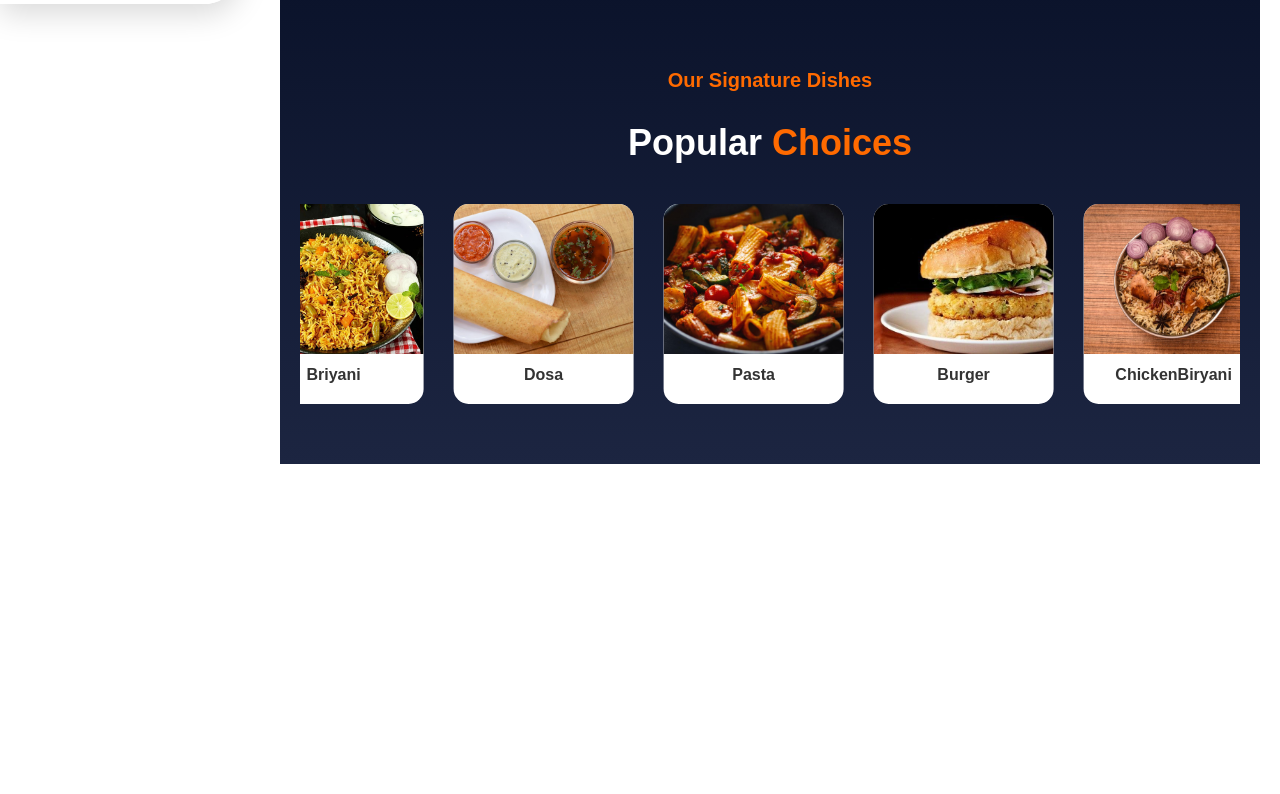
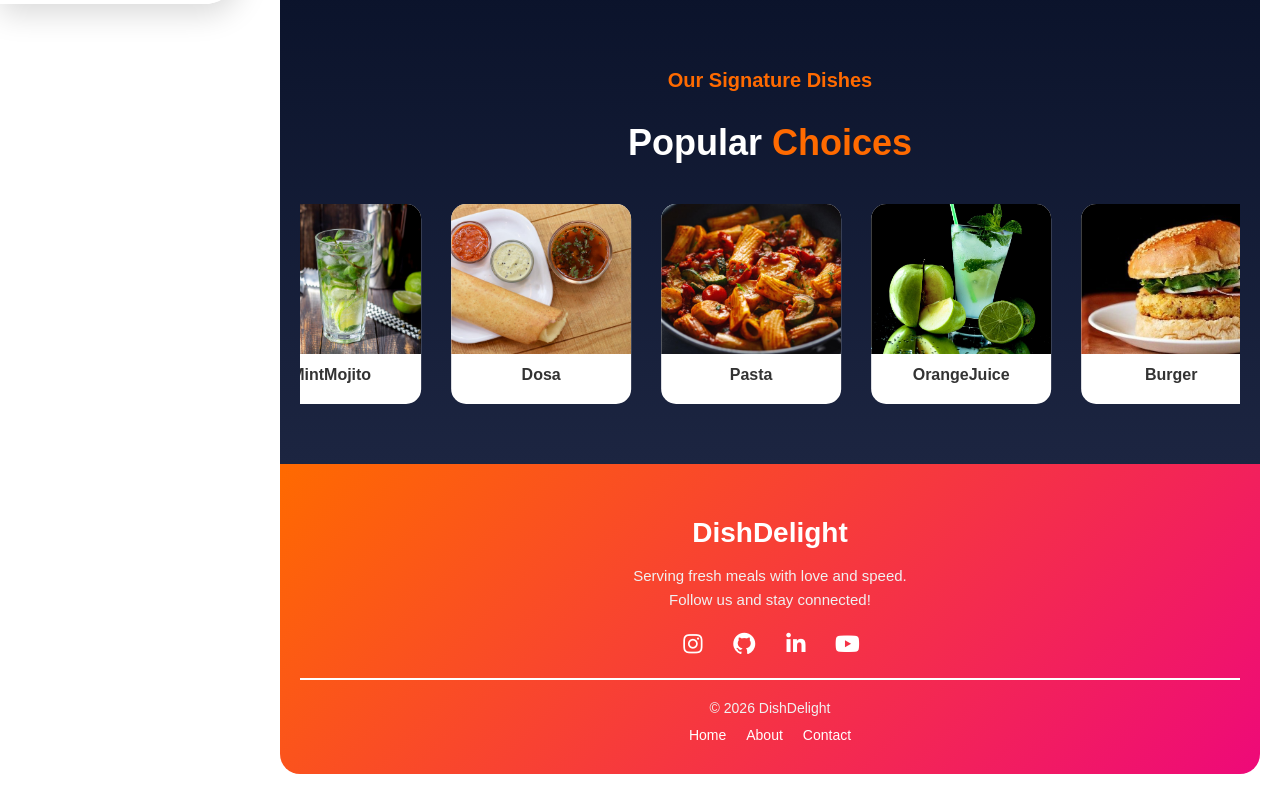
Before and after one commit to Prudhvisankar2002/food-ordering-system, a React (Vite) app: page / in a window 1280 px wide. Shown: the part 831-1625 px from the top of the page. Before the commit the page ends 1315 px from the top, so only its background shows below. Built offline with nearby package versions, Linux system fonts and the light colour scheme.

Commit message:
Updated Cart.css for clearer payment buttons

```diff
--- a/src/AboutUs.css
+++ b/src/AboutUs.css
@@ -1,6 +1,9 @@
 .about-container {
   min-height: 100vh;
   padding: 30px;
+  display: flex;                 /* ✅ make it a flex container */
+  flex-direction: column;        /* stack content + footer */
+  justify-content: space-between;/* push footer down */
   background: linear-gradient(135deg, #b7e8e4 0%, #d7dff2 40%, #f7bfdc 75%, #9be7ea 100%);
   border-radius: 20px;
 }
@@ -51,12 +54,12 @@
 
 /* ===== FOOTER STYLING ===== */
 .footer {
-  background: linear-gradient(135deg, #ff6a00, #ee0979); /* Changed color */
+  background: linear-gradient(135deg, #ff6a00, #ee0979);
   color: white;
   text-align: center;
   padding: 30px 20px;
-  margin-top: 40px;
   border-radius: 0 0 20px 20px;
+  margin-top: auto;              /* ✅ ensures footer stays at bottom */
 }
 
 .footer-title {
--- a/src/AboutUs.jsx
+++ b/src/AboutUs.jsx
@@ -60,7 +60,6 @@ function AboutUs() {
           <a href="/">Home</a>
           <a href="/about">About</a>
           <a href="/contact">Contact</a>
-          <a href="/blog">Blog</a>
         </div>
       </footer>
     </div>
--- a/src/Cart.css
+++ b/src/Cart.css
@@ -162,7 +162,7 @@
   box-shadow: 0 12px 28px rgba(0,0,0,.15);
   display: flex;
   flex-direction: column;
-  gap: 20px;
+  gap: 5px;
 }
 
 /* ===== ORDER TITLE ===== */
@@ -171,15 +171,16 @@
   font-size: 30px;
   font-weight: bold;
   color: #222;
-  border-bottom: 1px solid #ccc;
-  padding-bottom: 8px;
+  border-bottom: none;
+  margin-bottom: 0;
+  padding-bottom: 0;
 }
 
 /* ===== BILL DETAILS ===== */
 .bill-card {
-  border-top: 1px solid #ccc;
+  border-top: none;
   border-bottom: 1px solid #ccc;
-  padding: 10px 0;
+  padding: 0;
 }
 
 .bill-card h2 {
@@ -299,19 +300,33 @@
   gap: 8px;
 }
 
+/* ===== PAYMENT BUTTONS ===== */
 .pay-btn {
-  padding: 12px;
-  border: none;
+  padding: 14px;
+  border: 2px solid black; /* clearer border */
   border-radius: 10px;
-  background: #f2f2f2;
+  background: white;       /* bright background */
+  color: black;            /* visible text */
   font-weight: bold;
   cursor: pointer;
-  transition: .3s;
-  box-shadow: 0 5px 10px rgba(0,0,0,.1);
+  transition: all 0.3s ease;
+  box-shadow: 0 5px 10px rgba(0,0,0,0.1);
 }
 
-.pay-btn:hover { transform: scale(1.05); }
-.active-pay { background: #00c853; color: white; }
+.pay-btn:hover {
+  transform: translateY(-3px);
+  background: linear-gradient(135deg, #ff6a00, #ee0979);
+  color: white;
+  box-shadow: 0 8px 18px rgba(255,106,0,0.4);
+}
+
+/* Active payment button */
+.active-pay {
+  background: linear-gradient(135deg, #00c853, #43e97b);
+  color: white;
+  border: 2px solid black;
+}
+
 
 /* ===== QR SECTION ===== */
 .qr-section {
--- a/src/Home.css
+++ b/src/Home.css
@@ -99,7 +99,7 @@
 .scroll-content {
   display: flex;
   gap: 30px;
-  animation: scroll-left 5s linear infinite;
+  animation: scroll-left 10s linear infinite;
 }
 
 .scroll-container:hover .scroll-content {
@@ -174,3 +174,62 @@
     font-size: 13px;
   }
 }
+
+
+/* ===== FOOTER STYLING ===== */
+.footer {
+  background: linear-gradient(135deg, #ff6a00, #ee0979);
+  color: white;
+  text-align: center;
+  padding: 30px 20px;
+  margin-top: 40px;
+  border-radius: 0 0 20px 20px;
+}
+
+.footer-title {
+  font-size: 28px;
+  font-weight: bold;
+  margin-bottom: 10px;
+}
+
+.footer-text {
+  font-size: 15px;
+  color: #f1f1f1;
+  margin-bottom: 20px;
+  line-height: 1.6;
+}
+
+.social-icons a {
+  margin: 0 12px;
+  color: #fff;
+  font-size: 22px;
+  transition: all 0.3s ease;
+}
+
+.social-icons a:hover {
+  color: #222;
+  transform: scale(1.2);
+}
+
+.footer-line {
+  border: 0.5px solid #fff;
+  margin: 20px 0;
+}
+
+.footer-copy {
+  font-size: 14px;
+  color: #f1f1f1;
+  margin-bottom: 10px;
+}
+
+.footer-links a {
+  margin: 0 10px;
+  color: #fff;
+  text-decoration: none;
+  font-size: 14px;
+  transition: color 0.3s ease;
+}
+
+.footer-links a:hover {
+  color: #222;
+}
--- a/src/Home.jsx
+++ b/src/Home.jsx
@@ -6,25 +6,24 @@ function Home() {
   const navigate = useNavigate();
 
   const popularItems = [
-    { name: "Briyani", image: "/Images/veg_items/Biryani.jpg" },
-    { name: "Dosa", image: "/Images/veg_items/Dosa.jpg" },
-    { name: "Pasta", image: "/Images/veg_items/Pasta.jpg" },
-    { name: "Burger", image: "/Images/veg_items/Burger.jpg" },
+    { name: "Briyani", image: "/Images/veg_items/Biryani.jpg", category: "veg" },
+    { name: "MintMojito", image: "/Images/cooldrinks/Mint Mojito.jpg", category: "cooldrinks" },
+    { name: "Dosa", image: "/Images/veg_items/Dosa.jpg", category: "veg" },
+    { name: "Pasta", image: "/Images/veg_items/Pasta.jpg", category: "veg" },
+    { name: "OrangeJuice", image: "/Images/cooldrinks/Green Apple Mojito.jpg", category: "cooldrinks" },
+    { name: "Burger", image: "/Images/veg_items/Burger.jpg", category: "veg" },
 
-    { name: "ChickenBiryani", image: "/Images/Nonveg_items/ChickenBiryani.jpg" },
-    { name: "Fishfry", image: "/Images/Nonveg_items/FishFry.jpg" },
-    { name: "ChickenKebabs", image: "/Images/Nonveg_items/Chicken Kebabs.jpg" },
-    { name: "MuttonCurry", image: "/Images/Nonveg_items/MuttonCurry.jpg" },
+    { name: "OrangeJuice", image: "/Images/cooldrinks/Orange Juice.jpg", category: "cooldrinks" },
+    { name: "ChickenBiryani", image: "/Images/Nonveg_items/ChickenBiryani.jpg", category: "nonveg" },
+    { name: "Fishfry", image: "/Images/Nonveg_items/FishFry.jpg", category: "nonveg" },
+    { name: "ChickenKebabs", image: "/Images/Nonveg_items/Chicken Kebabs.jpg", category: "nonveg" },
+    { name: "MuttonCurry", image: "/Images/Nonveg_items/MuttonCurry.jpg", category: "nonveg" },
 
-    { name: "Kova", image: "/Images/Milk_items/Kova.jpg" },
-    { name: "Kulfi", image: "/Images/Milk_items/Kulfi.jpg" },
-    { name: "FlavoredMilk", image: "/Images/Milk_items/FlavoredMilk.jpg" },
-    { name: "Milkshake", image: "/Images/Milk_items/Milkshake.jpg" },
+    { name: "Kova", image: "/Images/Milk_items/Kova.jpg", category: "milk" },
+    { name: "Kulfi", image: "/Images/Milk_items/Kulfi.jpg", category: "milk" },
+    { name: "FlavoredMilk", image: "/Images/Milk_items/FlavoredMilk.jpg", category: "milk" },
+    { name: "Milkshake", image: "/Images/Milk_items/Milkshake.jpg", category: "milk" },
 
-    { name: "CocaCola", image: "/Images/cooldrinks/CocaCola.jpg" },
-    { name: "MintMojito", image: "/Images/cooldrinks/MintMojito.jpg" },
-    { name: "Limca", image: "/Images/cooldrinks/Limca.jpg" },
-    { name: "OrangeJuice", image: "/Images/cooldrinks/OrangeJuice.jpg" },
   ];
 
   return (
@@ -60,7 +59,11 @@ function Home() {
         <div className="scroll-container">
           <div className="scroll-content">
             {popularItems.map((item, index) => (
-              <div key={index} className="scroll-card">
+              <div
+                key={index}
+                className="scroll-card"
+                onClick={() => navigate(`/${item.category}`)}
+              >
                 <img src={item.image} alt={item.name} className="scroll-img" />
                 <p className="scroll-name">{item.name}</p>
               </div>
@@ -68,6 +71,40 @@ function Home() {
           </div>
         </div>
       </div>
+
+      {/* ===== FOOTER ===== */}
+      <footer className="footer">
+        <h2 className="footer-title">DishDelight</h2>
+        <p className="footer-text">
+          Serving fresh meals with love and speed.<br />
+          Follow us and stay connected!
+        </p>
+
+        <div className="social-icons">
+          <a href="https://www.instagram.com/sankar_gowd/" target="_blank" rel="noopener noreferrer">
+            <i className="fab fa-instagram"></i>
+          </a>
+          <a href="https://github.com/Prudhvisankar2002" target="_blank" rel="noopener noreferrer">
+            <i className="fab fa-github"></i>
+          </a>
+          <a href="https://www.linkedin.com/in/prudhvi-sankar-m-4357b0267/" target="_blank" rel="noopener noreferrer">
+            <i className="fab fa-linkedin-in"></i>
+          </a>
+          <a href="https://www.youtube.com/@91.cse-bmathinaprudhvisank32" target="_blank" rel="noopener noreferrer">
+            <i className="fab fa-youtube"></i>
+          </a>
+        </div>
+
+        <hr className="footer-line" />
+
+        <p className="footer-copy">© 2026 DishDelight</p>
+
+        <div className="footer-links">
+          <a href="/">Home</a>
+          <a href="/about">About</a>
+          <a href="/contact">Contact</a>
+        </div>
+      </footer>
     </>
   );
 }
--- a/src/Orders.css
+++ b/src/Orders.css
@@ -4,14 +4,15 @@
   padding: 30px;
   display: flex;
   flex-direction: column;
-  background:
-  linear-gradient(
+  justify-content: space-between; /* ✅ keeps footer at bottom */
+  background: linear-gradient(
     135deg,
     #b7e8e4 0%,
     #d7dff2 40%,
     #f7bfdc 75%,
     #9be7ea 100%
   );
+  border-radius: 20px;
 }
 
 /* ===== TITLE ===== */
@@ -108,3 +109,61 @@
     text-align: center;
   }
 }
+
+/* ===== FOOTER STYLING ===== */
+.footer {
+  background: linear-gradient(135deg, #ff6a00, #ee0979);
+  color: white;
+  text-align: center;
+  padding: 30px 20px;
+  border-radius: 0 0 20px 20px;
+  margin-top: auto; /* ✅ pushes footer to bottom */
+}
+
+.footer-title {
+  font-size: 28px;
+  font-weight: bold;
+  margin-bottom: 10px;
+}
+
+.footer-text {
+  font-size: 15px;
+  color: #f1f1f1;
+  margin-bottom: 20px;
+  line-height: 1.6;
+}
+
+.social-icons a {
+  margin: 0 12px;
+  color: #fff;
+  font-size: 22px;
+  transition: all 0.3s ease;
+}
+
+.social-icons a:hover {
+  color: #222;
+  transform: scale(1.2);
+}
+
+.footer-line {
+  border: 0.5px solid #fff;
+  margin: 20px 0;
+}
+
+.footer-copy {
+  font-size: 14px;
+  color: #f1f1f1;
+  margin-bottom: 10px;
+}
+
+.footer-links a {
+  margin: 0 10px;
+  color: #fff;
+  text-decoration: none;
+  font-size: 14px;
+  transition: color 0.3s ease;
+}
+
+.footer-links a:hover {
+  color: #222;
+}
--- a/src/Orders.jsx
+++ b/src/Orders.jsx
@@ -30,11 +30,45 @@ function Orders() {
 
             <h2 className="order-total">
               Total: ₹{Number(order.total).toFixed(2)}
-              </h2>
+            </h2>
             <hr />
           </div>
         ))
       )}
+
+      {/* ===== FOOTER ===== */}
+      <footer className="footer">
+        <h2 className="footer-title">DishDelight</h2>
+        <p className="footer-text">
+          Serving fresh meals with love and speed.<br />
+          Follow us and stay connected!
+        </p>
+
+        <div className="social-icons">
+          <a href="https://www.instagram.com/sankar_gowd/" target="_blank" rel="noopener noreferrer">
+            <i className="fab fa-instagram"></i>
+          </a>
+          <a href="https://github.com/Prudhvisankar2002" target="_blank" rel="noopener noreferrer">
+            <i className="fab fa-github"></i>
+          </a>
+          <a href="https://www.linkedin.com/in/prudhvi-sankar-m-4357b0267/" target="_blank" rel="noopener noreferrer">
+            <i className="fab fa-linkedin-in"></i>
+          </a>
+          <a href="https://www.youtube.com/@91.cse-bmathinaprudhvisank32" target="_blank" rel="noopener noreferrer">
+            <i className="fab fa-youtube"></i>
+          </a>
+        </div>
+
+        <hr className="footer-line" />
+
+        <p className="footer-copy">© 2026 DishDelight</p>
+
+        <div className="footer-links">
+          <a href="/">Home</a>
+          <a href="/about">About</a>
+          <a href="/contact">Contact</a>
+        </div>
+      </footer>
     </div>
   );
 }
```
Also changed, not shown: src/Cart.jsx (line endings or trailing spaces).
